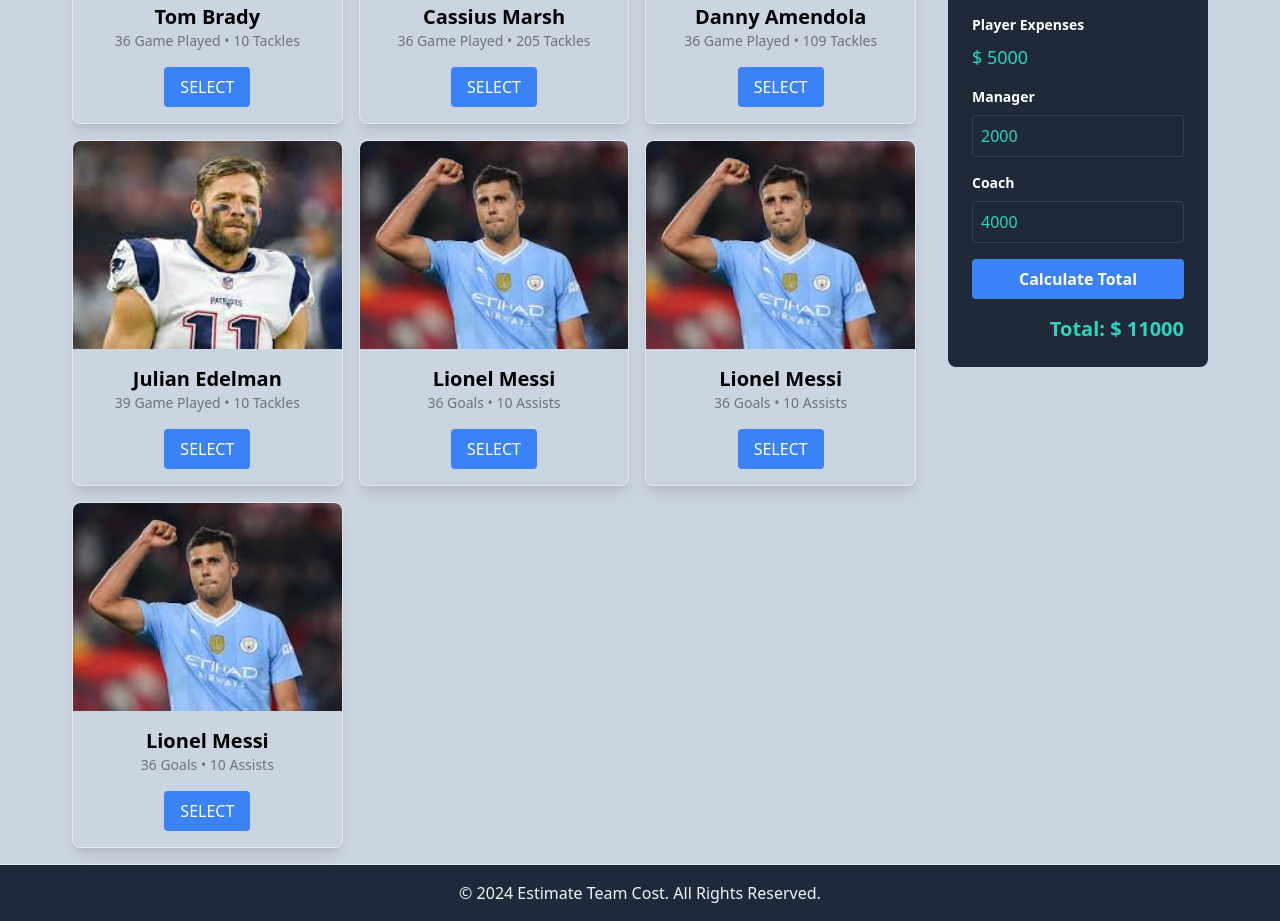
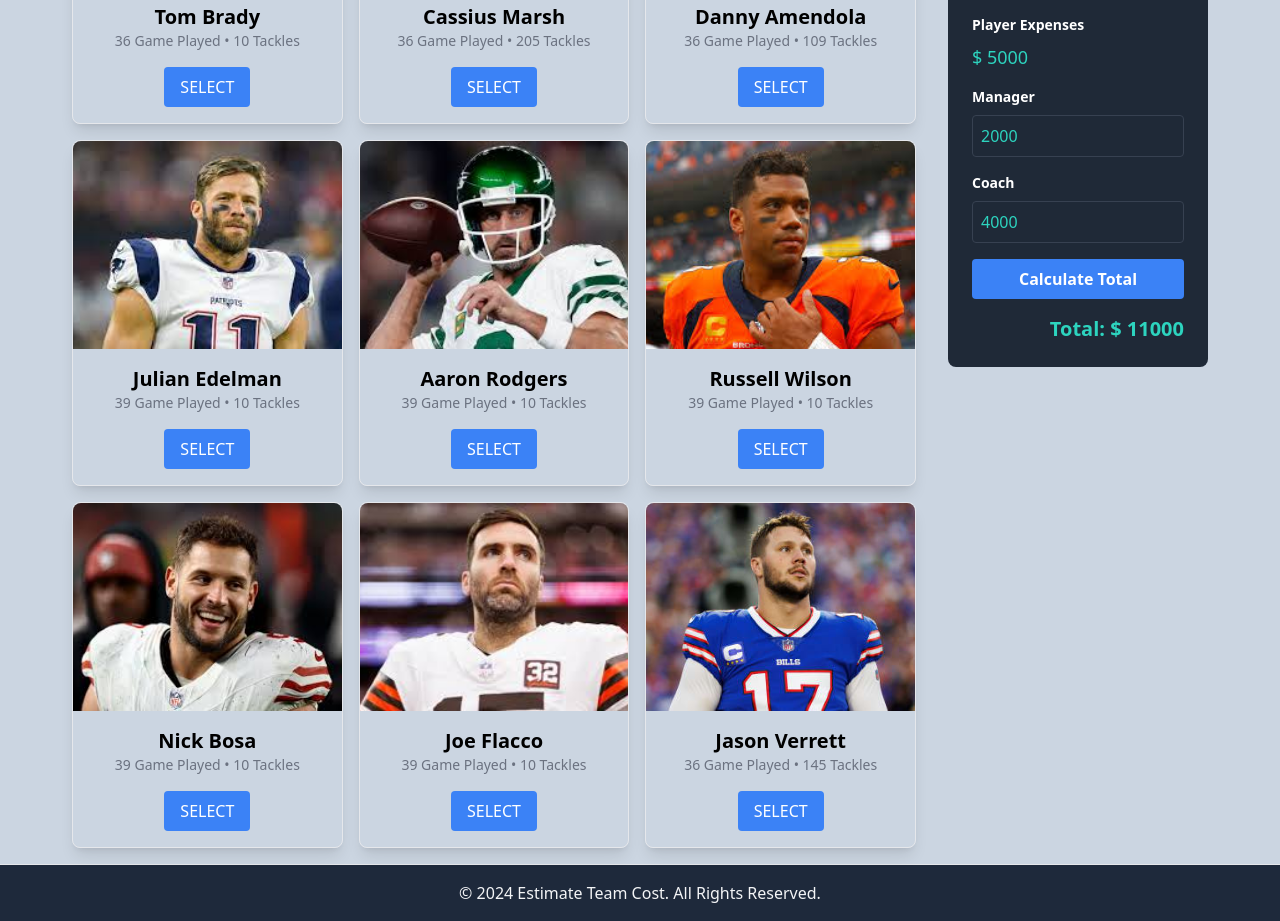
Before and after one commit to ImranParthiib/Estimate_Team_Cost, a website built with Vite: page index.html in a window 1280 px wide. Shown: the part 1288-2209 px from the top of the page. Built offline with nearby package versions, Linux system fonts and the light colour scheme.

Commit message:
🚀 Update player images and information

```diff
--- a/index.html
+++ b/index.html
@@ -42,13 +42,13 @@
         <!-- Card 1 -->
         <div class="border rounded-lg shadow-lg">
           <img
-            src="./image/players/Jason Verrett.jpg"
+            src="./image/players/Travis Kelce.jpg"
             alt="Player Image"
             class="rounded-t-lg w-full h-52 object-cover"
           />
           <div class="p-4 text-center">
-            <h3 class="text-xl font-bold">Jason Verrett</h3>
-            <p class="text-sm text-gray-500">36 Game Played • 145 Tackles</p>
+            <h3 class="text-xl font-bold">Travis Kelce</h3>
+            <p class="text-sm text-gray-500">39 Game Played • 10 Tackles</p>
             <button
               id="select-btn"
               class="mt-4 bg-blue-500 text-white py-2 px-4 rounded"
@@ -57,6 +57,7 @@
             </button>
           </div>
         </div>
+
         <!-- Card 2 -->
         <div class="border rounded-lg shadow-lg">
           <img
@@ -168,13 +169,13 @@
         <!-- Card 8 -->
         <div class="border rounded-lg shadow-lg">
           <img
-            src="./image/rodri.jpg"
+            src="./image/players/Aaron Rodgers.jpg"
             alt="Player Image"
             class="rounded-t-lg w-full h-52 object-cover"
           />
           <div class="p-4 text-center">
-            <h3 class="text-xl font-bold">Lionel Messi</h3>
-            <p class="text-sm text-gray-500">36 Goals • 10 Assists</p>
+            <h3 class="text-xl font-bold">Aaron Rodgers</h3>
+            <p class="text-sm text-gray-500">39 Game Played • 10 Tackles</p>
             <button
               id="select-btn"
               class="mt-4 bg-blue-500 text-white py-2 px-4 rounded"
@@ -186,13 +187,13 @@
         <!-- Card 9 -->
         <div class="border rounded-lg shadow-lg">
           <img
-            src="./image/rodri.jpg"
+            src="./image/players/Russell Wilson.jpg"
             alt="Player Image"
             class="rounded-t-lg w-full h-52 object-cover"
           />
           <div class="p-4 text-center">
-            <h3 class="text-xl font-bold">Lionel Messi</h3>
-            <p class="text-sm text-gray-500">36 Goals • 10 Assists</p>
+            <h3 class="text-xl font-bold">Russell Wilson</h3>
+            <p class="text-sm text-gray-500">39 Game Played • 10 Tackles</p>
             <button
               id="select-btn"
               class="mt-4 bg-blue-500 text-white py-2 px-4 rounded"
@@ -204,13 +205,49 @@
         <!-- Card 10 -->
         <div class="border rounded-lg shadow-lg">
           <img
-            src="./image/rodri.jpg"
+            src="./image/players/Nick Bosa.jpg"
             alt="Player Image"
             class="rounded-t-lg w-full h-52 object-cover"
           />
           <div class="p-4 text-center">
-            <h3 class="text-xl font-bold">Lionel Messi</h3>
-            <p class="text-sm text-gray-500">36 Goals • 10 Assists</p>
+            <h3 class="text-xl font-bold">Nick Bosa</h3>
+            <p class="text-sm text-gray-500">39 Game Played • 10 Tackles</p>
+            <button
+              id="select-btn"
+              class="mt-4 bg-blue-500 text-white py-2 px-4 rounded"
+            >
+              SELECT
+            </button>
+          </div>
+        </div>
+        <!-- Card 11 -->
+        <div class="border rounded-lg shadow-lg">
+          <img
+            src="./image/players/Joe Flacco.jpg"
+            alt="Player Image"
+            class="rounded-t-lg w-full h-52 object-cover"
+          />
+          <div class="p-4 text-center">
+            <h3 class="text-xl font-bold">Joe Flacco</h3>
+            <p class="text-sm text-gray-500">39 Game Played • 10 Tackles</p>
+            <button
+              id="select-btn"
+              class="mt-4 bg-blue-500 text-white py-2 px-4 rounded"
+            >
+              SELECT
+            </button>
+          </div>
+        </div>
+        <!-- Card 12 -->
+        <div class="border rounded-lg shadow-lg">
+          <img
+            src="./image/players/Jason Verrett.jpg"
+            alt="Player Image"
+            class="rounded-t-lg w-full h-52 object-cover"
+          />
+          <div class="p-4 text-center">
+            <h3 class="text-xl font-bold">Jason Verrett</h3>
+            <p class="text-sm text-gray-500">36 Game Played • 145 Tackles</p>
             <button
               id="select-btn"
               class="mt-4 bg-blue-500 text-white py-2 px-4 rounded"
```
Also changed, not shown: image/players/Aaron Rodgers.jpg (added), image/players/Joe Flacco.jpg (added), image/players/Nick Bosa.jpg (added), image/players/Russell Wilson.jpg (added), image/players/Travis Kelce.jpg (added).
